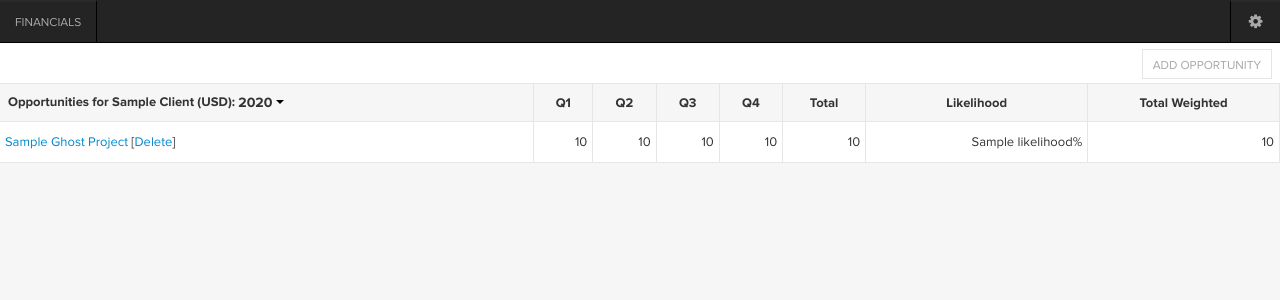
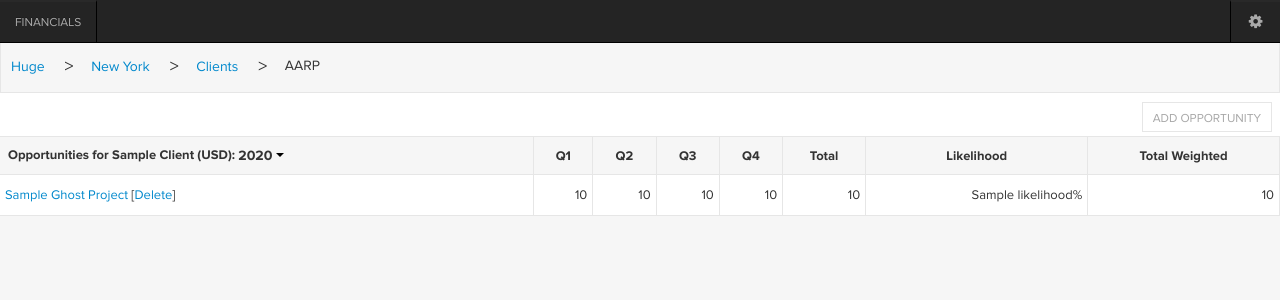
Before and after one commit to atishn/Finance-Planner, a Python web app: template hr/templates/client_pipeline.html in a window 1280 px wide. Shown: the top 300 px of the page. Run offline with Jinja, Linux system fonts and the light colour scheme; the template is opened without the code that fills it: most values are stand-ins (such as "Sample title", 1, 10 or a date in 2020).

Commit message:
adding breadcrumbs with dummy data

```diff
--- a/hr/static/css/main.css
+++ b/hr/static/css/main.css
@@ -787,3 +787,25 @@ h5 {
     display: block;
     margin: 0 auto;
 }
+
+.breadcrumbs {
+    margin: 0;
+    padding: 15px 10px;
+    border: 1px solid #e6e6e6;
+}
+
+.breadcrumbs li {
+    display: inline-block;
+    margin-right: 10px;
+    font-size: 14px;
+}
+
+.breadcrumbs a {
+    vertical-align: middle;
+}
+
+.breadcrumbs span {
+    font-size: 18px;
+    padding: 0 5px 0 20px;
+    vertical-align: middle;
+}
--- /dev/null
+++ b/hr/templates/breadcrumbs.html
@@ -0,0 +1,8 @@
+<div>
+    <ul class="breadcrumbs">
+        <li><a href="#">Huge</a><span>&gt;</span></li>
+        <li><a href="#">New York</a><span>&gt;</span></li>
+        <li><a href="#">Clients</a><span>&gt;</span></li>
+        <li>AARP</li>
+    </ul>
+</div>
--- a/hr/templates/client_pipeline.html
+++ b/hr/templates/client_pipeline.html
@@ -1,5 +1,6 @@
 {% extends "templates/shell.html" %}
 {% block content %}
+    {% include "templates/breadcrumbs.html" %}
     <div class="navbar subnav white">
         <ul class="nav subnav_area">
             {% if access_financials %}
--- a/hr/templates/client_projects.html
+++ b/hr/templates/client_projects.html
@@ -1,5 +1,6 @@
 {% extends "templates/shell.html" %}
 {% block content %}
+    {% include "templates/breadcrumbs.html" %}
     <div class="navbar subnav white">
         <ul class="nav subnav_area">
             {% if access_financials %}
--- a/hr/templates/client_utilization.html
+++ b/hr/templates/client_utilization.html
@@ -1,5 +1,6 @@
 {% extends "templates/shell.html" %}
 {% block content %}
+    {% include "templates/breadcrumbs.html" %}
     <div class="navbar subnav white">
         <ul class="nav subnav_area">
             {% if access_financials %}
--- a/hr/templates/department_financials.html
+++ b/hr/templates/department_financials.html
@@ -1,5 +1,6 @@
 {% extends "templates/shell.html" %}
 {% block content %}
+    {% include "templates/breadcrumbs.html" %}
     <div class="navbar subnav white">
         <ul class="nav subnav_area">
             {% if access_financials %}
--- a/hr/templates/department_utilization.html
+++ b/hr/templates/department_utilization.html
@@ -1,5 +1,6 @@
 {% extends "templates/shell.html" %}
 {% block content %}
+    {% include "templates/breadcrumbs.html" %}
     <div class="navbar subnav white">
         <ul class="nav subnav_area">
             {% if access_financials %}
--- a/hr/templates/ghost_client_financials.html
+++ b/hr/templates/ghost_client_financials.html
@@ -1,5 +1,6 @@
 {% extends "templates/shell.html" %}
 {% block content %}
+    {% include "templates/breadcrumbs.html" %}
     <div class="navbar subnav white">
         <ul class="nav subnav_area">
             <li class="entity-nav-pull-left-cell-selected push-down"><a
--- a/hr/templates/ghost_client_pipeline.html
+++ b/hr/templates/ghost_client_pipeline.html
@@ -1,5 +1,6 @@
 {% extends "templates/shell.html" %}
 {% block content %}
+    {% include "templates/breadcrumbs.html" %}
     <div class="navbar subnav white">
         <ul class="nav subnav_area">
             <li class="entity-nav-pull-left-cell push-down"><a
--- a/hr/templates/ghost_client_utilization.html
+++ b/hr/templates/ghost_client_utilization.html
@@ -1,5 +1,6 @@
 {% extends "templates/shell.html" %}
 {% block content %}
+    {% include "templates/breadcrumbs.html" %}
     <div class="navbar subnav white">
         <ul class="nav subnav_area">
             <li class="entity-nav-pull-left-cell push-down"><a
--- a/hr/templates/global_department_utilization.html
+++ b/hr/templates/global_department_utilization.html
@@ -1,5 +1,6 @@
 {% extends "templates/shell.html" %}
 {% block content %}
+    {% include "templates/breadcrumbs.html" %}
     <div class="navbar subnav white">
         <ul class="nav subnav_area">
             {% if user.is_administrator or user.permissions_global_utilization %}
--- a/hr/templates/global_departments.html
+++ b/hr/templates/global_departments.html
@@ -1,5 +1,6 @@
 {% extends "templates/shell.html" %}
 {% block content %}
+    {% include "templates/breadcrumbs.html" %}
     <div class="navbar subnav white">
         <ul class="nav subnav_area">
             <li class="entity-nav-pull-left-cell push-down"><a
--- a/hr/templates/global_financials.html
+++ b/hr/templates/global_financials.html
@@ -1,5 +1,6 @@
 {% extends "templates/shell.html" %}
 {% block content %}
+    {% include "templates/breadcrumbs.html" %}
     <div class="navbar subnav white">
         <ul class="nav subnav_area">
             {% if user.is_administrator or user.permissions_global_financials %}
--- a/hr/templates/global_offices.html
+++ b/hr/templates/global_offices.html
@@ -1,5 +1,6 @@
 {% extends "templates/shell.html" %}
 {% block content %}
+    {% include "templates/breadcrumbs.html" %}
     <div class="navbar subnav white">
         <ul class="nav subnav_area">
             {% if user.is_administrator or user.permissions_global_financials %}
--- a/hr/templates/global_utilization.html
+++ b/hr/templates/global_utilization.html
@@ -1,5 +1,6 @@
 {% extends "templates/shell.html" %}
 {% block content %}
+    {% include "templates/breadcrumbs.html" %}
     <div class="navbar subnav white">
         <ul class="nav subnav_area">
             {% if user.is_administrator or user.permissions_global_utilization %}
--- a/hr/templates/office_clients.html
+++ b/hr/templates/office_clients.html
@@ -1,5 +1,6 @@
 {% extends "templates/shell.html" %}
 {% block content %}
+    {% include "templates/breadcrumbs.html" %}
     <div class="navbar subnav white">
         <ul class="nav subnav_area">
             {% if access_financials %}
--- a/hr/templates/office_financials.html
+++ b/hr/templates/office_financials.html
@@ -1,5 +1,6 @@
 {% extends "templates/shell.html" %}
 {% block content %}
+    {% include "templates/breadcrumbs.html" %}
     <div class="navbar subnav white">
         <ul class="nav subnav_area">
             {% if access_financials %}
--- a/hr/templates/office_pipeline.html
+++ b/hr/templates/office_pipeline.html
@@ -1,5 +1,6 @@
 {% extends "templates/shell.html" %}
 {% block content %}
+    {% include "templates/breadcrumbs.html" %}
     <div class="navbar subnav white">
         <ul class="nav subnav_area">
             {% if access_financials %}
--- a/hr/templates/office_utilization.html
+++ b/hr/templates/office_utilization.html
@@ -1,5 +1,6 @@
 {% extends "templates/shell.html" %}
 {% block content %}
+    {% include "templates/breadcrumbs.html" %}
     <div class="navbar subnav white">
         <ul class="nav subnav_area">
             {% if access_financials %}
```
